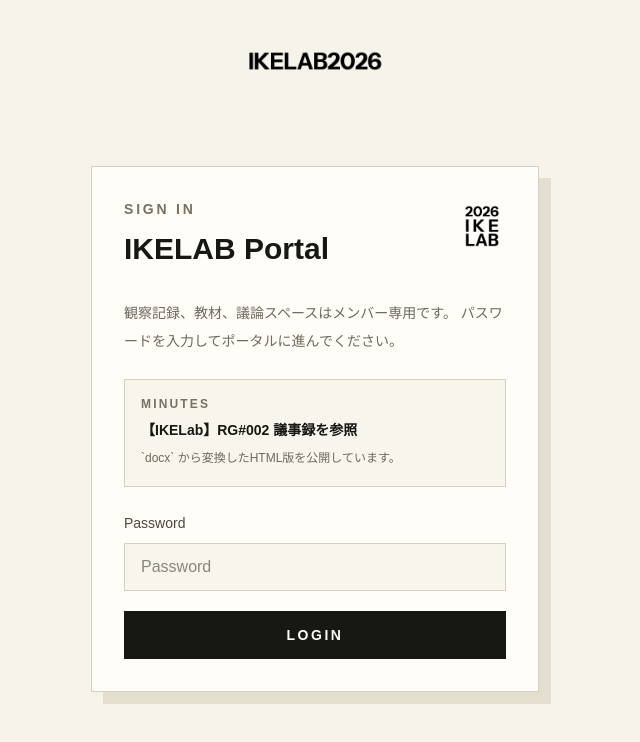
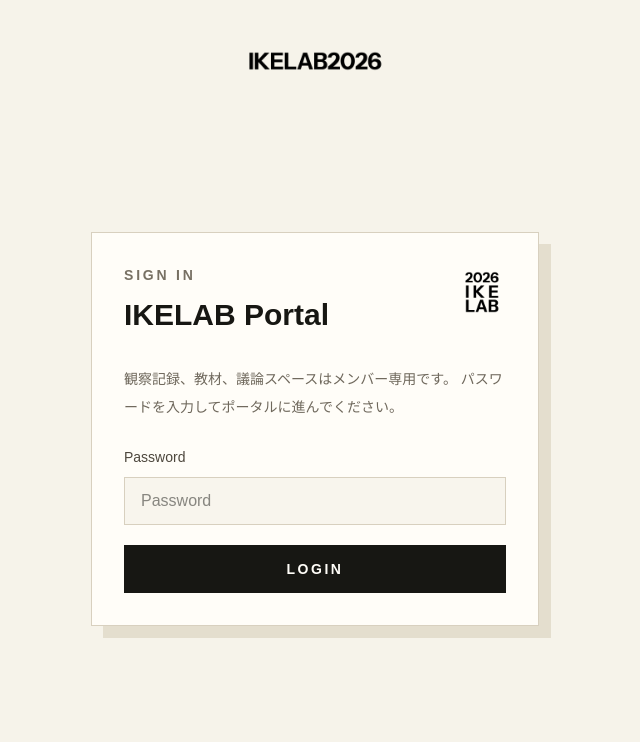
Before and after one commit to chitchi1216/IKELAB_homepage, a Next.js app: page / in a window 1280 px wide. Shown: the top 742 px of the page, without its empty margins (325-965 px from the left). Built offline with nearby package versions, Linux system fonts and the light colour scheme.

Commit message:
議事録リンクをポータルへ移動

```diff
--- a/app/page.tsx
+++ b/app/page.tsx
@@ -40,21 +40,6 @@ export default function Home() {
               パスワードを入力してポータルに進んでください。
             </p>
 
-            <div className="mb-6 border border-[#d8d0bf] bg-[#f8f5ed] p-4">
-              <p className="text-xs font-semibold uppercase tracking-[0.18em] text-[#777063]">
-                Minutes
-              </p>
-              <a
-                className="mt-2 inline-flex text-sm font-semibold text-[#171713] underline-offset-4 transition hover:underline"
-                href="/minutes/rg-002.html"
-              >
-                【IKELab】RG#002 議事録を参照
-              </a>
-              <p className="mt-1 text-xs leading-6 text-[#6f685c]">
-                `docx` から変換したHTML版を公開しています。
-              </p>
-            </div>
-
             <form action="/api/login" className="space-y-5" method="post">
               <label className="block">
                 <span className="text-sm font-medium text-[#4d473d]">
--- a/app/portal/page.tsx
+++ b/app/portal/page.tsx
@@ -18,7 +18,17 @@ const terraHubV14Url = "/external/terra-hub-v1-4";
 
 const frameworkOverviewUrl = "/materials/integrated-framework/latest";
 
+const minutesUrl = "/minutes/rg-002.html";
+
 const privateResources = [
+  {
+    label: "Minutes",
+    title: "【IKELab】RG#002 議事録",
+    detail: "ログイン後のポータルから参照する議事録HTML",
+    href: minutesUrl,
+    action: "議事録を開く",
+    external: false,
+  },
   {
     label: "Material v21",
     title: "教材 v21を読む",
```
